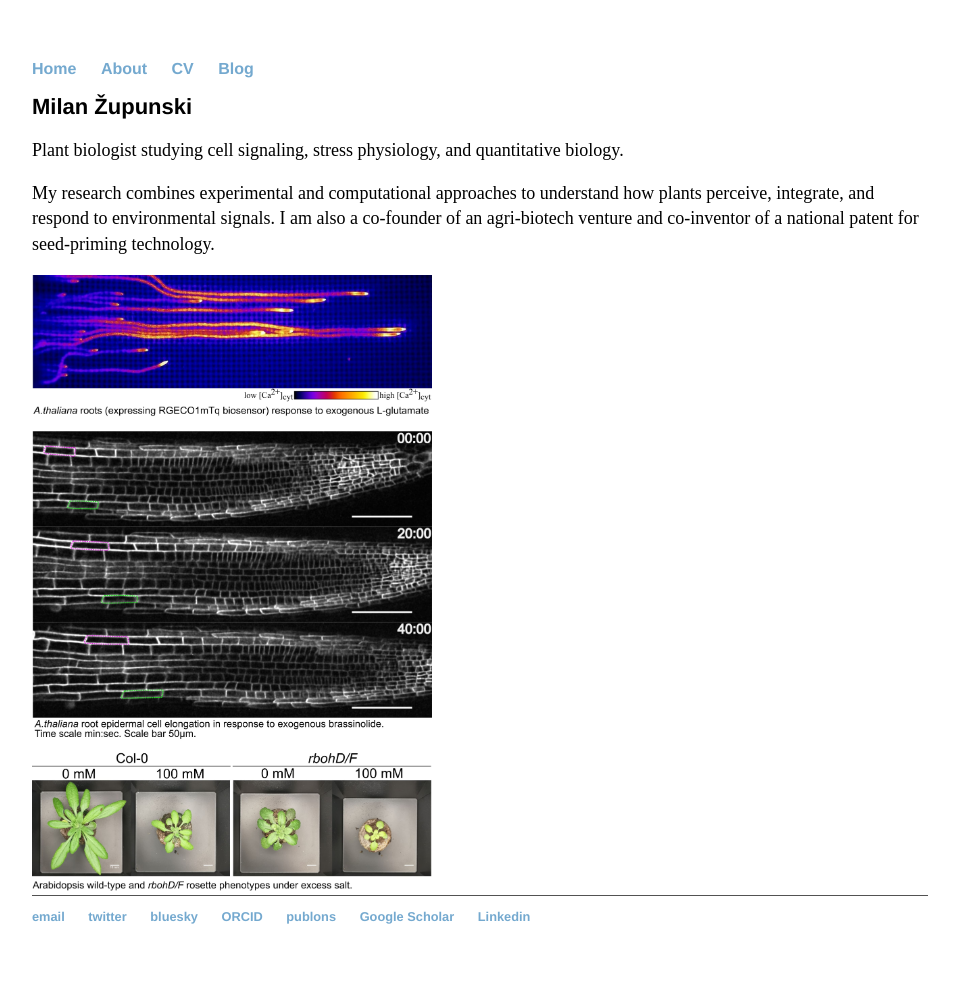
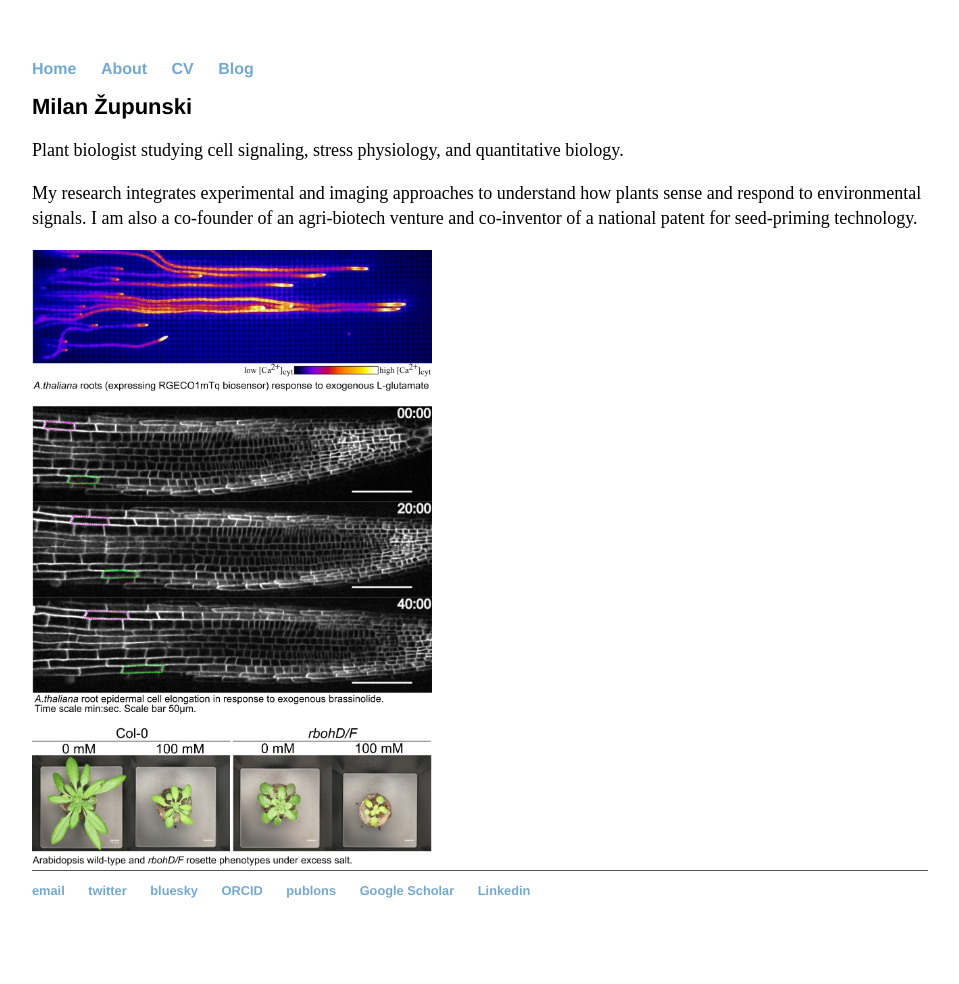
Before and after one commit to milanzupunski/milanzupunski.github.io, a Jekyll site: the page built from index.html, in a window 1280 px wide. Shown: the whole page, without its empty margins (160-1119 px from the left). Built offline with Jekyll 4.4.1, drawn with Linux system fonts in a browser that asks for light colours; Markdown is read by kramdown in place of the engine named in the settings; after the commit the page ends 958 px from its top, so only the background shows below that.

Commit message:
Update index.html

```diff
--- a/index.html
+++ b/index.html
@@ -27,6 +27,6 @@ title: Milan Zupunski
 <div class="blurb">
   <h1>Milan Župunski</h1>
   <p>Plant biologist studying cell signaling, stress physiology, and quantitative biology.</p>
-  <p>My research combines experimental and computational approaches to understand how plants perceive, integrate, and respond to environmental signals. I am also a co-founder of an agri-biotech venture and co-inventor of a national patent for seed-priming technology.</p>
+  <p>My research integrates experimental and imaging approaches to understand how plants sense and respond to environmental signals. I am also a co-founder of an agri-biotech venture and co-inventor of a national patent for seed-priming technology.</p>
   <img src="docs/assets/pic.jpg" alt="Milan Župunski" class="inline"/>
 </div><!-- /.blurb -->
```
